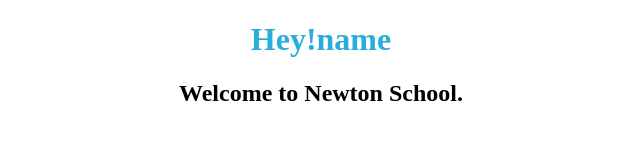
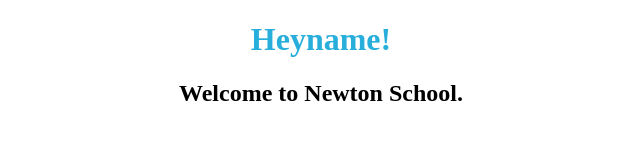
Before and after one commit to akii1998/Greetings-with-Props---React-Basics-Rendering-Lists-Conditional-content-What---kykbh3h7qsgt, a React app: page / in a window 1280 px wide. Shown: the top 160 px of the page, without its empty margins (319-959 px from the left). Built offline with nearby package versions, Linux system fonts and the light colour scheme.

Commit message:
Update Welcome.js

```diff
--- a/src/components/Welcome.js
+++ b/src/components/Welcome.js
@@ -6,7 +6,7 @@ export default function Welcome(props) {
  // console.log(props);
   return (
     <>
-      <h1>Hey!{props.name}</h1>
+      <h1>Hey{props.name}!</h1>
       <h2>Welcome to Newton School.</h2>
     </>
   );
```
